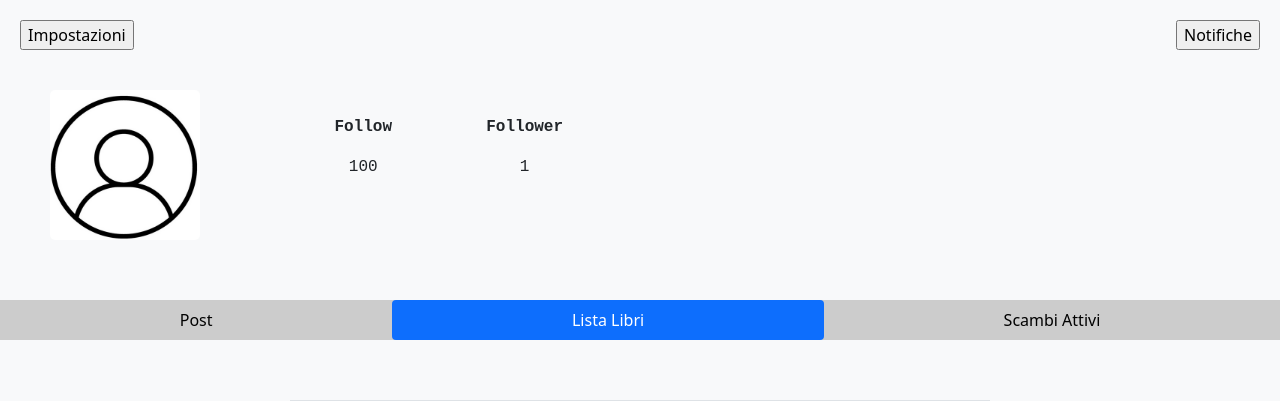
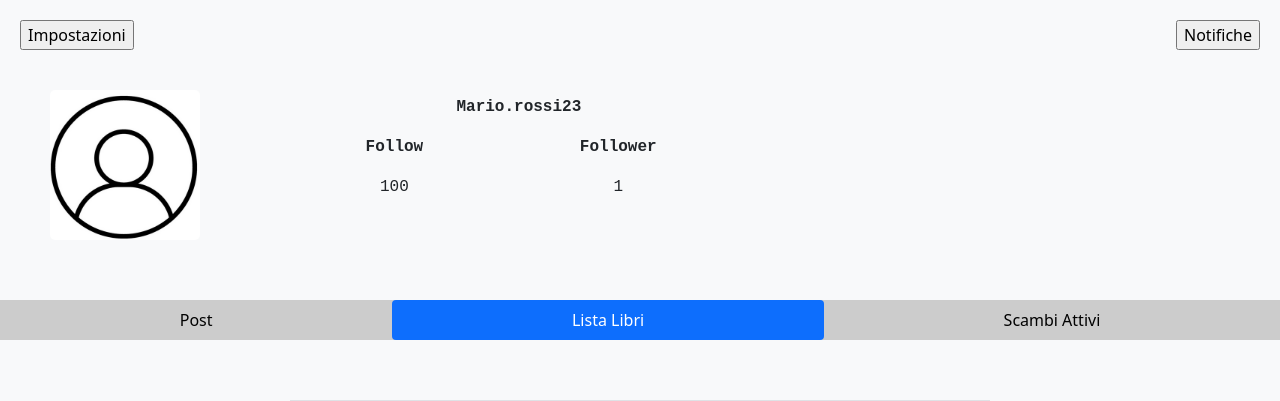
Before and after one commit to VirginiaFoschi/progettoWeb, a PHP site: page /Profile.html in a window 1280 px wide. Shown: the top 401 px of the page. Run offline with PHP 8.4, Linux system fonts and the light colour scheme.

Commit message:
Add profile name and post

```diff
--- a/Profile.html
+++ b/Profile.html
@@ -24,7 +24,9 @@
     </div>
     <div class="top-inf">
       <img src="immagineProfilo.png" alt="" id="Profilo">
+
       <div class="Informazioni">
+        <p class="profile-name" id="nome-utente">Mario.rossi23</p>
         <p class="information-item1" id="follow">Follow</p>
         <p class="information-item2" id="follower">Follower</p>
         <p class="information-item1" id="num-follow">100</p>
--- a/css/Profile.css
+++ b/css/Profile.css
@@ -40,6 +40,17 @@
     margin-left: 100px;
 }
 
+.profile-name{
+    flex-basis: 100%;
+    box-sizing: border-box;
+}
+
+#nome-utente{
+    text-align: center;
+    font-weight: bold;
+    font-size: medium;
+    width: 100%;
+}
 
 .information-item1,
 .information-item2 {
@@ -57,11 +68,13 @@
     text-align: center;
     font-weight: bold;
     font-size: medium;
+    width: 100%;
 }
 
 #num-follow,
 #num-follower {
     text-align: center;
+    width: 100%;
 }
 
 .heart-icon {
```
